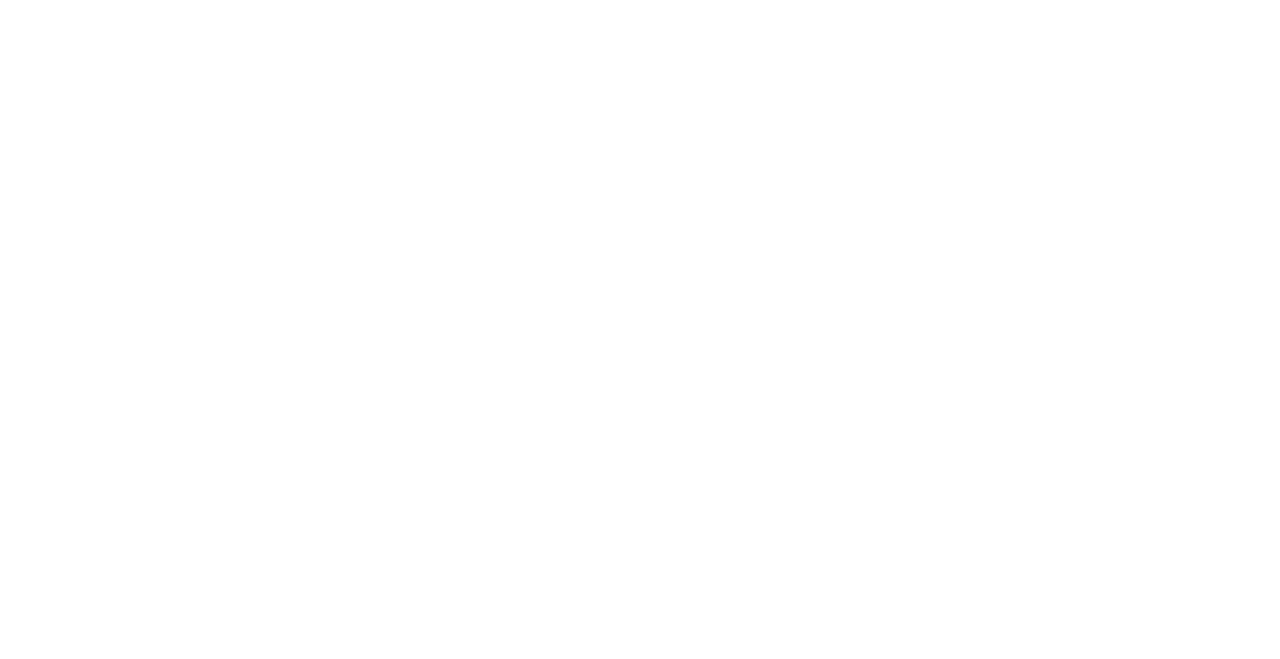
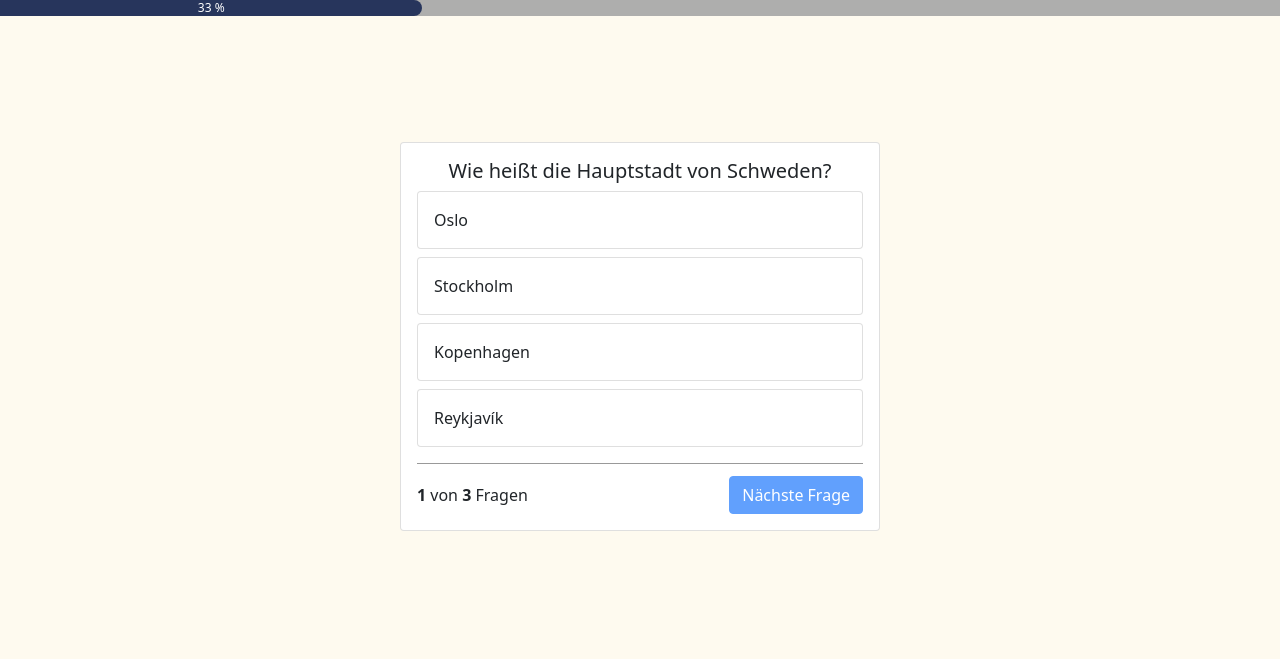
Before and after one commit to applex90/Quizapp, a plain HTML site: page index.html in a window 1280 px wide. Drawn offline with nearby package versions, Linux system fonts and the light colour scheme.

Commit message:
main part finished

```diff
--- a/index.html
+++ b/index.html
@@ -9,10 +9,77 @@
 
     <link rel="stylesheet" href="style.css">
     <script src="script.js"></script>
+
+    <!-- Bootstrap files -->
+    <link href="https://cdn.jsdelivr.net/npm/bootstrap@5.1.3/dist/css/bootstrap.min.css" rel="stylesheet"
+        integrity="sha384-1BmE4kWBq78iYhFldvKuhfTAU6auU8tT94WrHftjDbrCEXSU1oBoqyl2QvZ6jIW3" crossorigin="anonymous">
+    <script src="https://cdn.jsdelivr.net/npm/bootstrap@5.1.3/dist/js/bootstrap.bundle.min.js"
+        integrity="sha384-ka7Sk0Gln4gmtz2MlQnikT1wXgYsOg+OMhuP+IlRH9sENBO0LRn5q+8nbTov4+1p"
+        crossorigin="anonymous"></script>
 </head>
 
-<body>
+<body onload="init()">
+    <div class="progress">
+        <div class="progress-bar" id="progress-bar" role="progressbar" style="width: 0%;">25%</div>
+      </div>
 
+    <div class="main-container">
+    <div class="container">
+        <div class="card quiz-card">
+
+            <div class="card-body" id="endscreen" style="display: none;">
+
+                <div class="text-center">COMPLETE xxx QUIZ
+                </div>
+                <div><img src="img/brain result.png" class="width-100">
+                </div>
+                <div><img src="img/tropy.png">
+                </div>
+                <div class="text-center">YOUR SCORE <b id="amount-of-right-questions">X</b>/<b id="amount-of-questions">x</b>
+                </div>
+                <div class="button-row"><button class="btn btn-primary" onclick="replay()">REPLAY</button></div>
+
+            </div>
+
+            <div class="card-body" id="question-body">
+                <h5 class="card-title text-center" id="questiontext">Frage</h5>
+
+                <div class="card mb-2 quiz-answer" onclick="answer('answer_1')">
+                    <div class="card-body" id="answer_1">
+                        Antwort
+                    </div>
+                </div>
+
+                <div class="card mb-2 quiz-answer" onclick="answer('answer_2')">
+                    <div class="card-body" id="answer_2">
+                        Antwort
+                    </div>
+                </div>
+
+                <div class="card mb-2 quiz-answer" onclick="answer('answer_3')">
+                    <div class="card-body" id="answer_3">
+                        Antwort
+                    </div>
+                </div>
+
+                <div class="card mb-3 quiz-answer" onclick="answer('answer_4')">
+                    <div class="card-body" id="answer_4">
+                        Antwort
+                    </div>
+                </div>
+
+                <div class="question-footer">
+                    <span>
+                        <b id="question-number">1</b> von <b id="all-questions">5</b> Fragen
+                    </span>
+                    <button onclick="nextQuestion()" id="next-button" class="btn btn-primary" disabled>Nächste
+                        Frage</button>
+                </div>
+
+            </div>
+
+        </div>
+    </div>
 </body>
 
 </html>
--- a/script.js
+++ b/script.js
@@ -0,0 +1,112 @@
+let questions = [
+    {
+        "question": "Wie heißt die Hauptstadt von Schweden?",
+        "answer_1": "Oslo",
+        "answer_2": "Stockholm",
+        "answer_3": "Kopenhagen",
+        "answer_4": "Reykjavík",
+        "right_answer": 2
+    },
+    {
+        "question": "Welche ist die Hauptstadt Australiens?",
+        "answer_1": "Canberra",
+        "answer_2": "Sydney",
+        "answer_3": "Melbourne",
+        "answer_4": "Perth",
+        "right_answer": 1
+    },
+    {
+        "question": "Was heißt BRD",
+        "answer_1": "Brot",
+        "answer_2": "Bundesrepublikdeutschland",
+        "answer_3": "Melbourne",
+        "answer_4": "Perth",
+        "right_answer": 2
+    }
+];
+
+let rightQuestions = 0;
+let currentQuestion = 0;
+
+
+function init() {
+    document.getElementById('all-questions').innerHTML = questions.length;
+    showQuestion();
+}
+
+
+function showQuestion() {
+
+    if (currentQuestion >= questions.length) {
+        //Endscreen
+        document.getElementById('endscreen').style = '';
+        document.getElementById('question-body').style = 'display: none;';
+
+        document.getElementById('amount-of-questions').innerHTML = questions.length;
+        document.getElementById('amount-of-right-questions').innerHTML = rightQuestions;
+    } else {
+        //Current Question
+
+        //Calc Porgressbar
+        let percent = (currentQuestion + 1) / questions.length;
+        percent = Math.round(percent * 100);
+        document.getElementById('progress-bar').innerHTML = `${percent} %`;
+        document.getElementById('progress-bar').style = `width: ${percent}%;`;
+
+        //Show Question
+        let question = questions[currentQuestion];
+        document.getElementById('question-number').innerHTML = currentQuestion + 1;
+        document.getElementById('questiontext').innerHTML = question['question'];
+        document.getElementById('answer_1').innerHTML = question['answer_1'];
+        document.getElementById('answer_2').innerHTML = question['answer_2'];
+        document.getElementById('answer_3').innerHTML = question['answer_3'];
+        document.getElementById('answer_4').innerHTML = question['answer_4'];
+    }
+}
+
+
+function answer(selection) {
+    let question = questions[currentQuestion];
+    let selectedQuestionNumber = selection.slice(-1);
+
+    let idOfRightAnswer = `answer_${question['right_answer']}`;
+
+    if (selectedQuestionNumber == question['right_answer']) {
+        document.getElementById(selection).parentNode.classList.add('bg-success');
+        rightQuestions++;
+    } else {
+        document.getElementById(selection).parentNode.classList.add('bg-danger');
+        document.getElementById(idOfRightAnswer).parentNode.classList.add('bg-success');
+    }
+    document.getElementById('next-button').disabled = false;
+}
+
+
+function nextQuestion() {
+    currentQuestion++;
+    document.getElementById('next-button').disabled = true;
+    resetAnswerButtons();
+    showQuestion();
+}
+
+
+function resetAnswerButtons() {
+    document.getElementById('answer_1').parentNode.classList.remove('bg-danger');
+    document.getElementById('answer_1').parentNode.classList.remove('bg-success');
+    document.getElementById('answer_2').parentNode.classList.remove('bg-danger');
+    document.getElementById('answer_2').parentNode.classList.remove('bg-success');
+    document.getElementById('answer_3').parentNode.classList.remove('bg-danger');
+    document.getElementById('answer_3').parentNode.classList.remove('bg-success');
+    document.getElementById('answer_4').parentNode.classList.remove('bg-danger');
+    document.getElementById('answer_4').parentNode.classList.remove('bg-success');
+}
+
+
+function replay(){
+    //Endscreen entfernen und question-body anzeigen
+    document.getElementById('question-body').style = '';
+    document.getElementById('endscreen').style = 'display: none;';
+    rightQuestions = 0;
+    currentQuestion = 0;
+    init();
+}
--- a/style.css
+++ b/style.css
@@ -0,0 +1,63 @@
+body {
+    background-color: rgb(254,250,239) !important;
+}
+
+.main-container {
+    display: flex;
+    justify-content: center;
+    align-items: center;
+}
+
+.container {
+    background-color: rgb(254,250,239) !important;
+    display: flex;
+    justify-content: center;
+    align-items: center;
+    min-height: 80vh;
+
+}
+
+.question-footer {
+    border-top: 1px solid rgba(0,0,0,0.4);
+    display: flex;
+    justify-content: space-between;
+    align-items: center;
+    padding-top: 12px;
+}
+
+.quiz-card {
+    width: 30rem;
+}
+
+.quiz-answer:hover{
+    cursor: pointer;
+    background-color: rgba(211,211,211,0.4)
+}
+
+.bg-success, .bg-danger {
+    color: white;
+}
+
+.width-100 {
+    width: 100%;
+}
+
+.text-center {
+    text-align: center;
+}
+
+.progress {
+    background-color: rgb(174,174,173) !important;
+    border-radius: 0 !important;
+}
+
+.progress-bar{
+    background-color: rgb(39,53,92) !important;
+    border-radius: 0 8px 8px 0 !important;
+}
+
+.button-row {
+    display: flex;
+    justify-content: center;
+    margin-top: 24px;
+}
```
Also changed, not shown: img/Option 1 Copy 12.jpg (added), img/Option 1 Copy 15.jpg (added), img/Option 1 Copy 16.jpg (added), img/Option 1 Copy 17.jpg (added), img/brain result.png (added), img/brainbg.jpg (added), img/logo.png (added), img/tropy.png (added).
